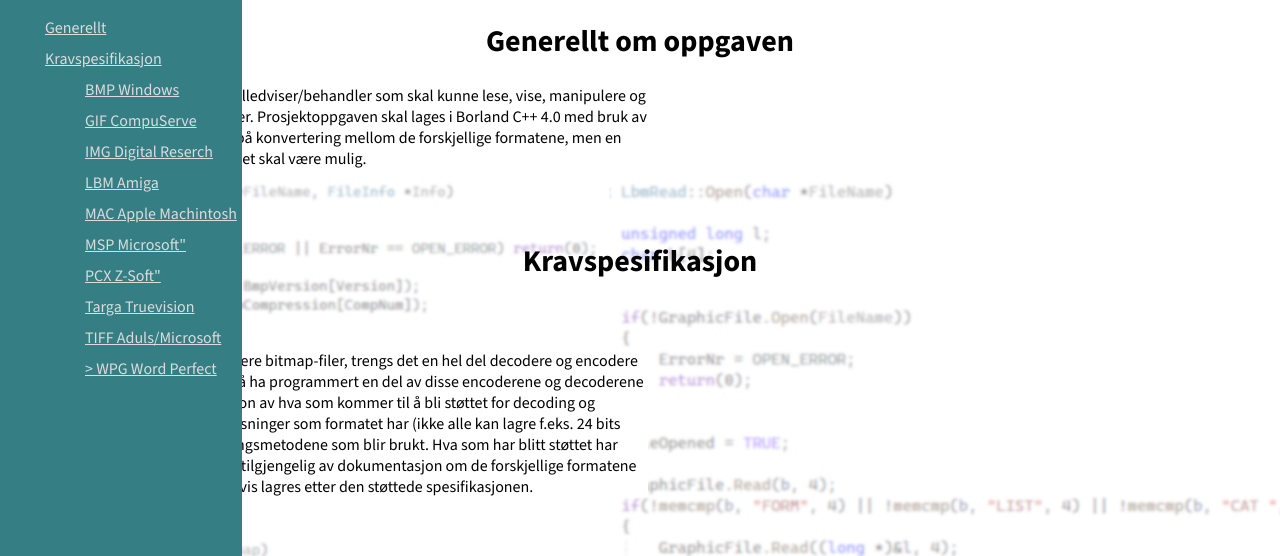
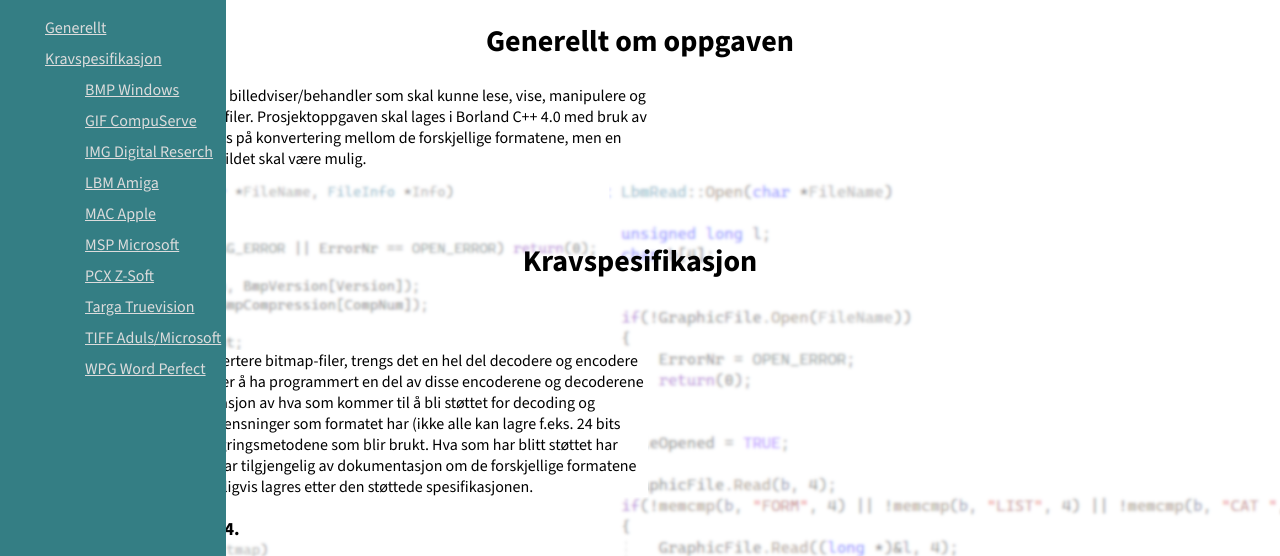
Before and after one commit to Lazy-CSharp-Coder/ImagePro, a website: page imagepro.html in a window 1280 px wide. Shown: the part 172-728 px from the top of the page. Drawn offline with nearby package versions, Linux system fonts and the light colour scheme.

Commit message:
ferdig format

```diff
--- a/imagepro.html
+++ b/imagepro.html
@@ -73,12 +73,12 @@
               <li> <a href="#if"> GIF CompuServe</a> </li>
               <li> <a href="#img"> IMG Digital Reserch</a>  </li>
               <li> <a href="#lbm"> LBM Amiga</a> </li>
-              <li> <a href="#mac"> MAC Apple Machintosh</a></li>
-              <li> <a href="#msp"> MSP Microsoft" </li>
-              <li> <a href="#pcx"> PCX Z-Soft"</a>  </li>
+              <li> <a href="#mac"> MAC Apple </a></li>
+              <li> <a href="#msp"> MSP Microsoft </li>
+              <li> <a href="#pcx"> PCX Z-Soft</a>  </li>
               <li> <a href="#tga"> Targa Truevision</a> </li>
               <li> <a href="#tiff"> TIFF Aduls/Microsoft</a> </li>
-              <li> <a href="#wpg">> WPG Word Perfect</a> </li>
+              <li> <a href="#wpg"> WPG Word Perfect</a> </li>
            </ul>
          </li>
 
```
